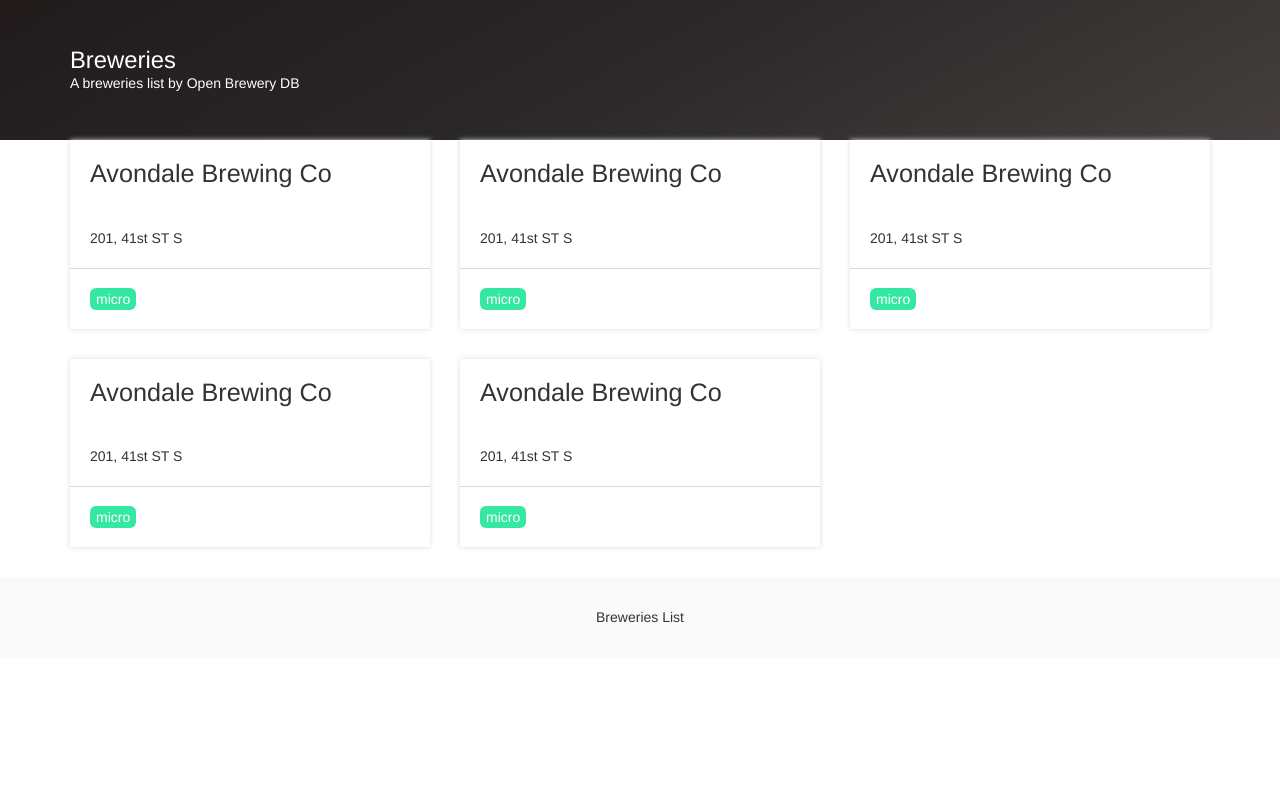
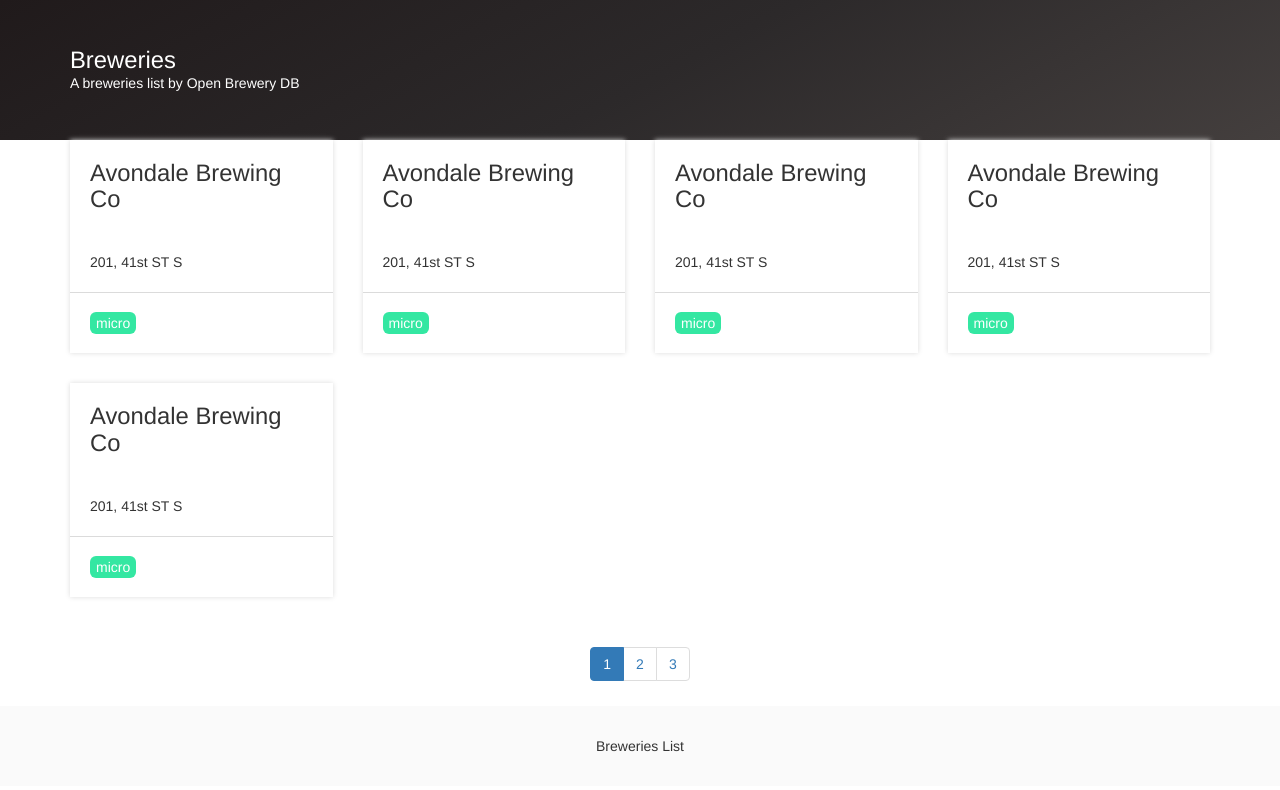
Before and after one commit to mlesouza/test-front-end, a website: page index.html in a window 1280 px wide. Drawn offline with nearby package versions, Linux system fonts and the light colour scheme.

Commit message:
Adicionado paginacao a pagina home

```diff
--- a/app/assets/css/card.css
+++ b/app/assets/css/card.css
@@ -10,7 +10,7 @@
 
 .card-header h1 {
     margin: 0;
-    font-size: 1.8em;
+    font-size: 1.7em;
 }
 
 .card-body {
--- a/app/modules/home/home.html
+++ b/app/modules/home/home.html
@@ -1,19 +1,28 @@
 <div ng-controller="HomeCtrl as vm" class="background">
 	<div class="row">
-		<div class="col-md-4 margin-bottom-30">
+		<div class="col-md-3 margin-bottom-30">
 			<list-breweries brewery="vm.mockBrewery"></list-breweries>
 		</div>
-		<div class="col-md-4 margin-bottom-30">
+		<div class="col-md-3 margin-bottom-30">
 			<list-breweries brewery="vm.mockBrewery"></list-breweries>
 		</div>
-		<div class="col-md-4 margin-bottom-30">
+		<div class="col-md-3 margin-bottom-30">
 			<list-breweries brewery="vm.mockBrewery"></list-breweries>
 		</div>
-		<div class="col-md-4 margin-bottom-30">
+		<div class="col-md-3 margin-bottom-30">
 			<list-breweries brewery="vm.mockBrewery"></list-breweries>
 		</div>
-		<div class="col-md-4 margin-bottom-30">
+		<div class="col-md-3 margin-bottom-30">
 			<list-breweries brewery="vm.mockBrewery"></list-breweries>
 		</div>
 	</div>
+	<div class="flex justify-center align-center">
+		<nav aria-label="Page navigation">
+			<ul class="pagination">
+				<li class="active"><a href="#">1</a></li>
+				<li><a href="#">2</a></li>
+				<li><a href="#">3</a></li>
+			</ul>
+		</nav>
+	</div>
 </div>
```
